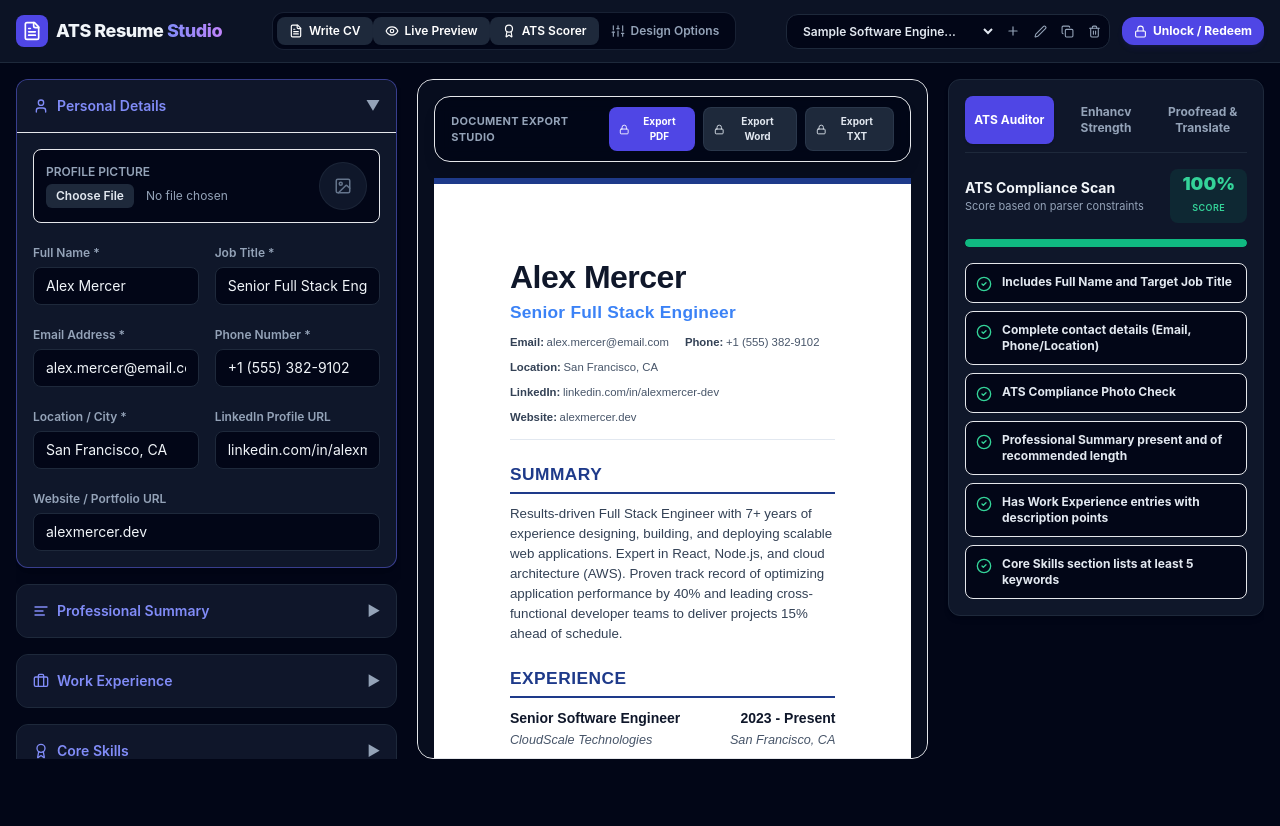
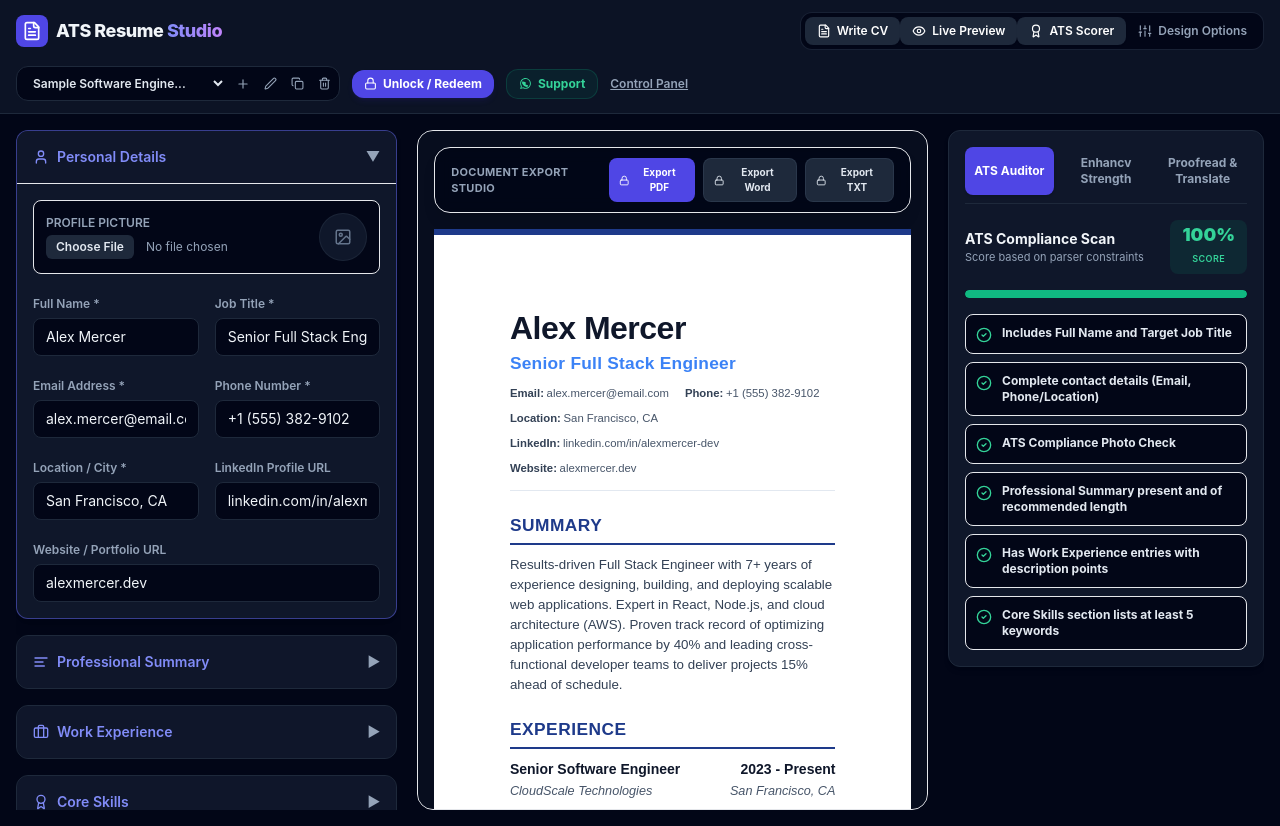
Before and after one commit to khaled-200/ats, a Next.js app: page / in a window 1280 px wide. Before the commit the page ends 800 px from the top, so only its background shows below. Built offline with nearby package versions, Linux system fonts and the light colour scheme.

Commit message:
add whatsapp support button to navbar

```diff
--- a/src/components/Navbar.tsx
+++ b/src/components/Navbar.tsx
@@ -194,9 +194,21 @@ export default function Navbar({ onOpenPaymentModal }: NavbarProps) {
           )}
         </button>
 
+        {/* Support Button */}
+        <a
+          href="https://wa.me/963957277945?text=Hello%2C%20I%27m%20using%20the%20ATS%20Resume%20Studio%20and%20need%20support."
+          target="_blank"
+          rel="noopener noreferrer"
+          className="flex items-center gap-1.5 px-3 py-1.5 rounded-xl text-xs font-bold bg-emerald-600/10 hover:bg-emerald-600/20 text-emerald-400 border border-emerald-500/20 transition-all"
+        >
+          <svg viewBox="0 0 24 24" width="13" height="13" fill="currentColor">
+            <path d="M12.04 2c-5.46 0-9.91 4.45-9.91 9.91 0 1.75.46 3.45 1.32 4.95L2.05 22l5.25-1.38c1.45.79 3.08 1.21 4.74 1.21 5.46 0 9.91-4.45 9.91-9.91 0-2.65-1.03-5.14-2.9-7.01A9.816 9.816 0 0 0 12.04 2m.01 1.67c2.2 0 4.26.86 5.82 2.42a8.18 8.18 0 0 1 2.41 5.82c0 4.54-3.7 8.24-8.24 8.24-1.44 0-2.85-.38-4.09-1.1l-.29-.17-3.05.8.82-2.97-.19-.3A8.176 8.176 0 0 1 3.73 11.9c0-4.53 3.7-8.23 8.24-8.23m-3.61 4.88c-.2-.45-.41-.46-.6-.47-.15-.01-.33-.01-.51-.01-.18 0-.47.07-.72.34-.25.27-.96.94-.96 2.29s.98 2.64 1.12 2.82c.14.19 1.93 2.94 4.67 4.13.65.28 1.16.45 1.55.57.65.21 1.25.18 1.72.11.53-.08 1.62-.66 1.85-1.3.23-.64.23-1.18.16-1.3-.07-.11-.25-.18-.53-.32-.28-.14-1.65-.81-1.91-.9-.25-.09-.44-.14-.62.14-.18.27-.7 0-.86-.18s-.32-.36-.6-.86c-.28-.5-.28-.9-.14-1.18.14-.28.28-.41.42-.56.14-.15.19-.25.28-.41.09-.16.05-.31-.02-.45-.07-.14-.6-1.45-.83-1.97Z" />
+          </svg>
+          <span>Support</span>
+        </a>
+
         {/* Admin Link */}
-       {/* Admin Link */}
-{/* <Link
+        <Link
           href="/admin"
           target="_blank"
           className="text-xs text-slate-400 hover:text-slate-200 underline font-semibold"
@@ -204,7 +216,6 @@ export default function Navbar({ onOpenPaymentModal }: NavbarProps) {
         >
           Control Panel
         </Link>
-*/}
       </div>
     </header>
   );
```
Lines whose indentation alone changed are shown as unchanged.
